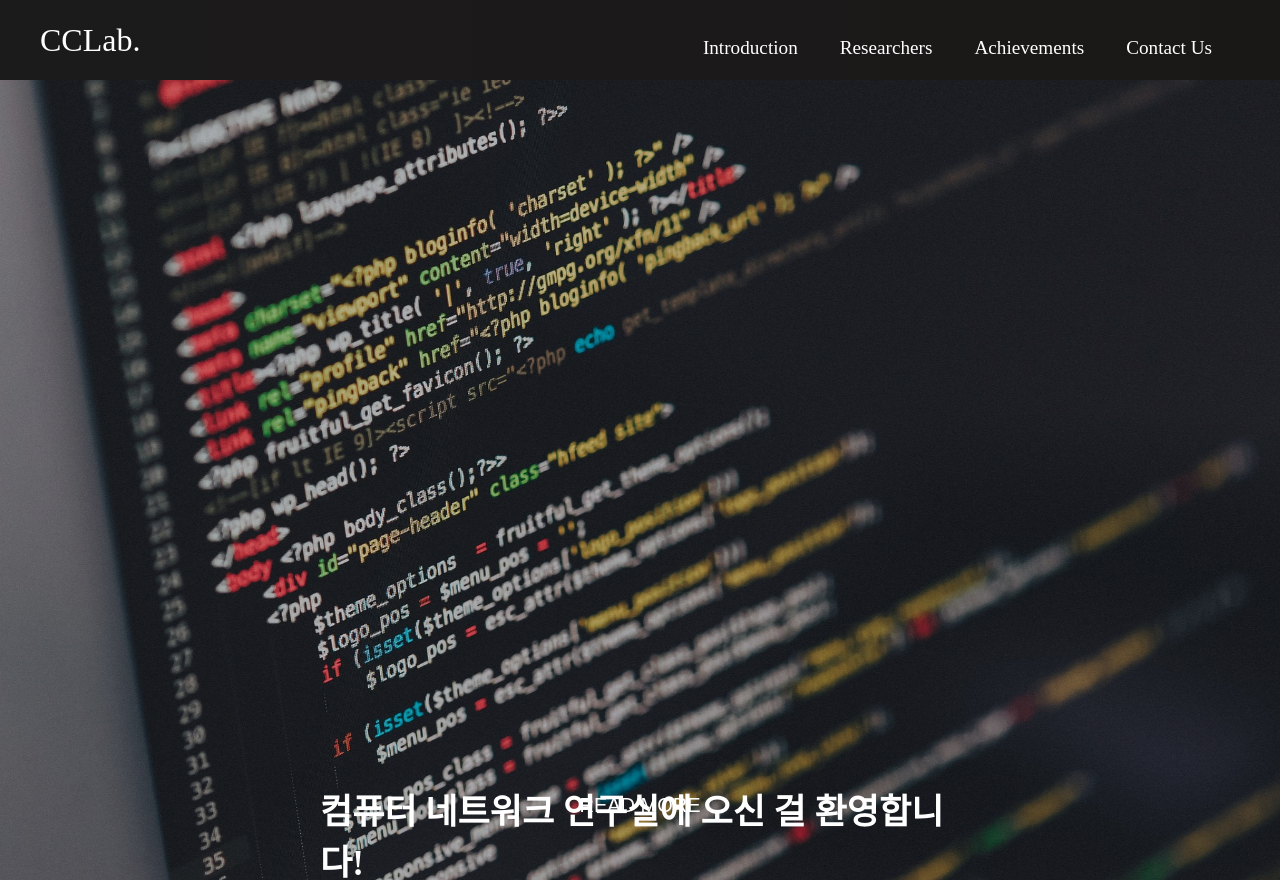
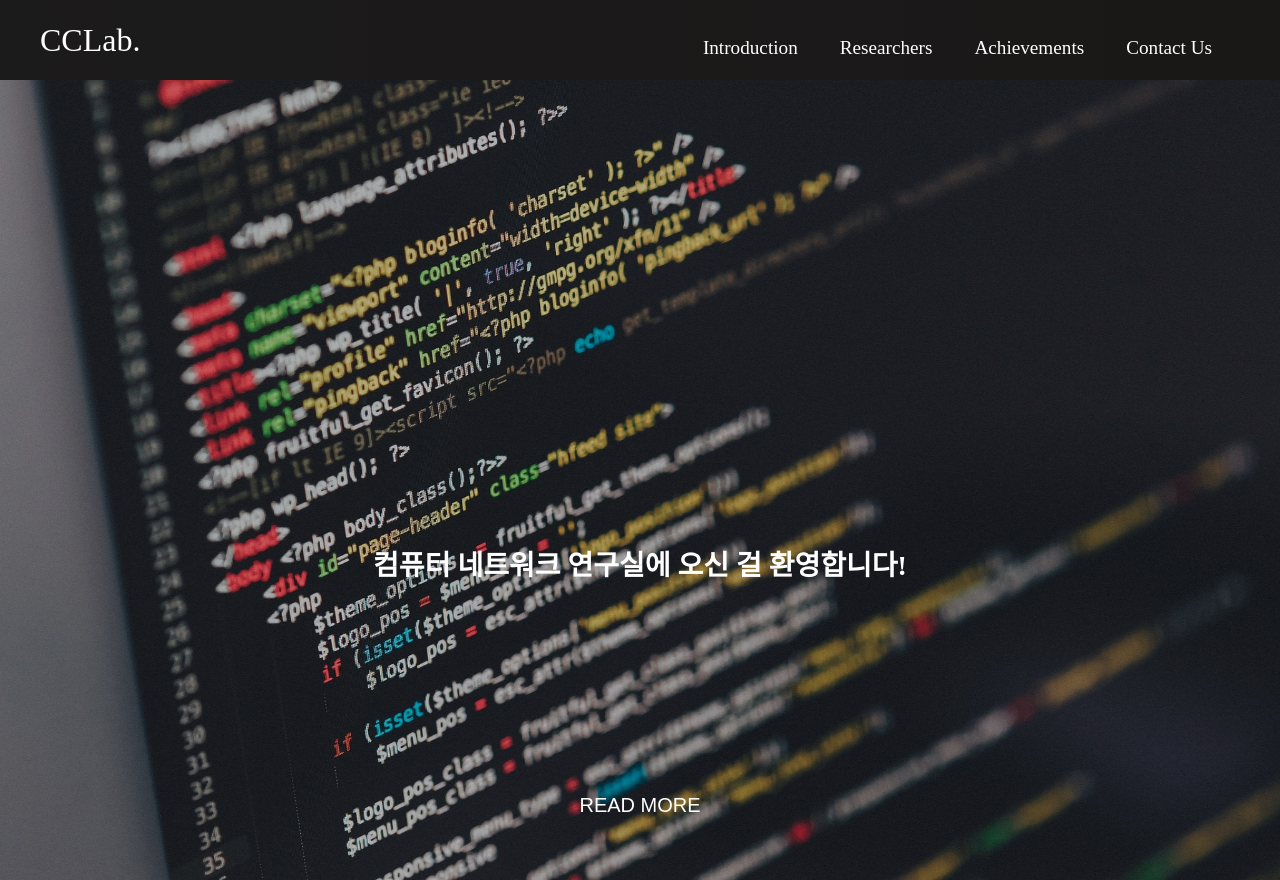
Before and after one commit to seongjinss555/CCLab_HomePage, a React (Create React App) app: page / in a window 1280 px wide. Built offline with nearby package versions, Linux system fonts and the light colour scheme.

Commit message:
position adjustment

```diff
--- a/src/component/HomeSection.css
+++ b/src/component/HomeSection.css
@@ -40,7 +40,21 @@
   transition: transform 1.2s ease-in-out;
 }
 
-@media (max-width: 768px) {
+@media (max-width: 1475px) {
+  .image-container > h1 {
+    top: 58%;
+    transform: translate(-50%, -50%);
+    font-size: 28px;
+  }
+
+  .image-container > button {
+    position: relative;
+    top: -600px;
+    font-size: 18px;
+  }
+}
+
+@media (max-width: 1055px) {
   .image-container > h1 {
     top: 70%;
     transform: translate(-50%, -50%);
--- a/src/component/pages/Team/Members.css
+++ b/src/component/pages/Team/Members.css
@@ -114,8 +114,9 @@
   }
 }
 
-@media screen and (max-width: 900px) {
+@media screen and (max-width: 750px) {
   .pf_img img {
-    max-width: 150%;
+    max-width: 200%;
+    height: auto;
   }
 }
```
